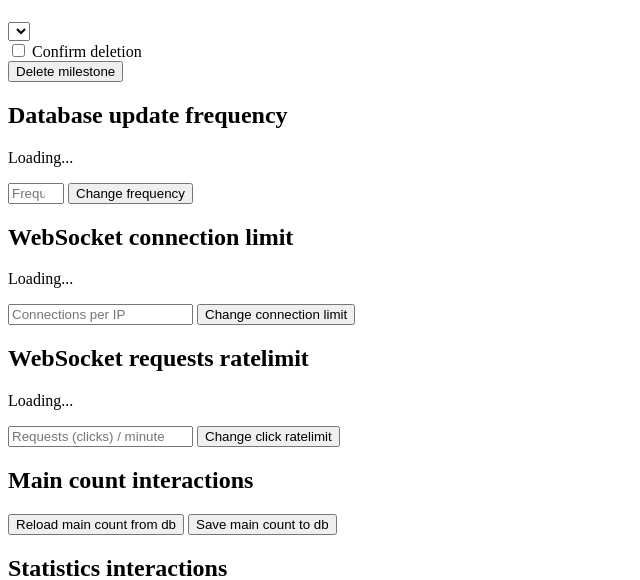
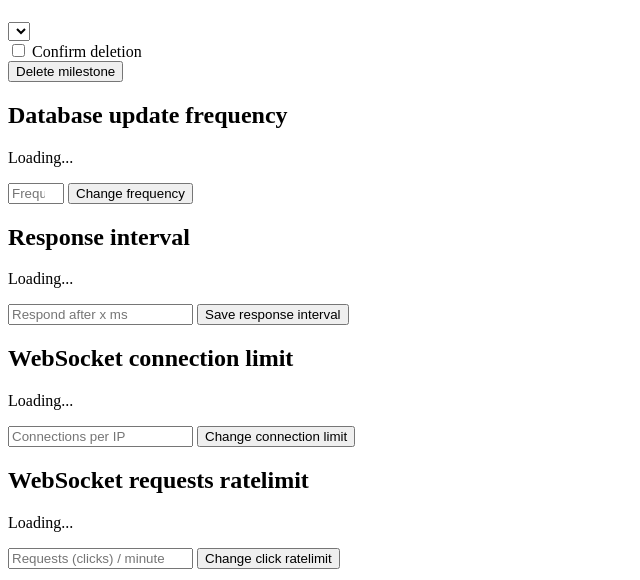
Before and after one commit to robflop/megumin.love, a PHP site: page /pages/admin.html in a window 1280 px wide. Shown: the part 638-1218 px from the top of the page, without its empty margins (0-640 px from the left). Run offline with PHP 8.4, Linux system fonts and the light colour scheme; lists and menus that the app fills with data are empty; some libraries are stand-ins or nearby versions.

Commit message:
WIP Response frequency

```diff
--- a/src/config.sample.json
+++ b/src/config.sample.json
@@ -7,5 +7,6 @@
 	"adminToken": "pathOfExplosions",
 	"sessionSecret": "erisPadsHerChest",
 	"socketConnections": -1,
-	"requestsPerMinute": -1
+	"requestsPerMinute": -1,
+	"responseFrequency": -1
 }
--- a/src/pages/admin.html
+++ b/src/pages/admin.html
@@ -161,6 +161,16 @@
 					</form>
 				</div>
 
+				<div class="sub-panel" id="response-interval">
+					<h2 class="titles">Response interval</h2>
+					<form class="response-interval-form" method="post">
+						<p class="response-interval-current">Loading...</p>
+						<!-- TODO: Add note about entering -1 to respond immediately -->
+						<input type="number" name="ratelimit" placeholder="Respond after x ms" required min="-1">
+						<input type="submit" value="Save response interval">
+					</form>
+				</div>
+
 				<div class="sub-panel" id="socket-connections">
 					<h2 class="titles">WebSocket connection limit</h2>
 					<p id="socket-connections-current">Loading...</p>
--- a/src/server.js
+++ b/src/server.js
@@ -870,6 +870,7 @@ apiRouter.get('/admin/database/save', (req, res) => {
 
 // TODO: Make endpoints for config and data panel
 // Make admin routes for ws limit, db freq and request rl
+// Also route for toggling bulk mode
 
 server.use('/api', apiRouter);
 
@@ -948,6 +949,7 @@ socketServer.on('connection', (socket, req) => {
 		Logger.info(req.headers.origin, req.headers['user-agent']);
 		return socket.close();
 	} */
+	// TODO: Implement ratelimiting and bulk mode handling here
 
 	if (config.socketConnections > 0) {
 		const connections = socketConnections.filter(con => con === req.connection.remoteAddress);
```
Also changed, not shown: src/resources/css/admin.css (+25 -20 lines).
